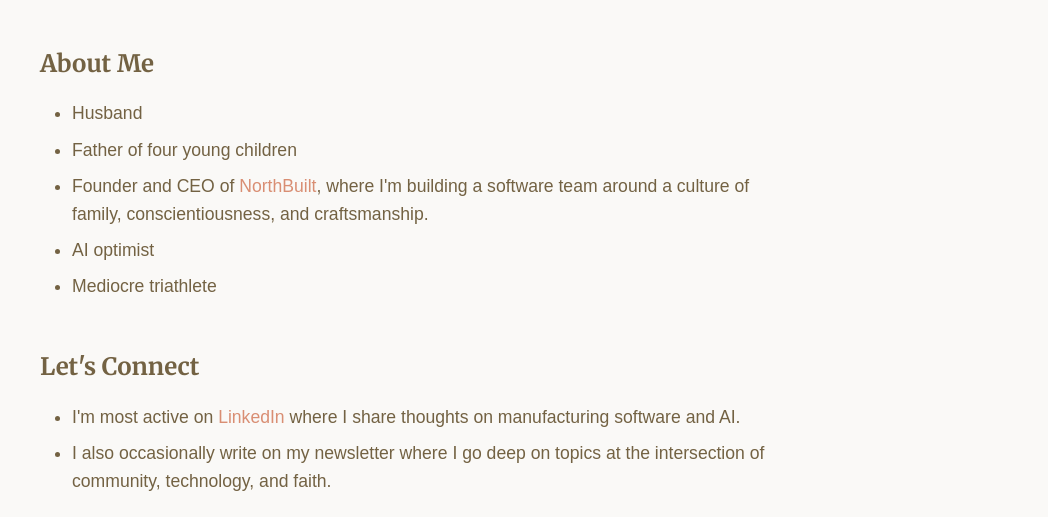
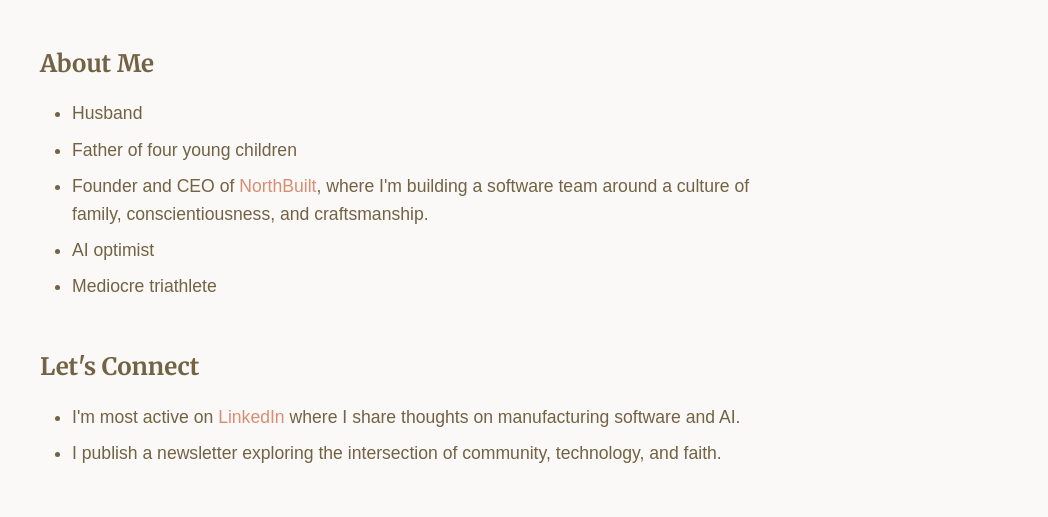
Before and after one commit to cmorbitzer/chrismorbitzer.com, an Eleventy site: page index.md in a window 1280 px wide. Shown: the part 283-800 px from the top of the page, without its empty margins (232-1280 px from the left). Built offline with nearby package versions, Linux system fonts and the light colour scheme; Eleventy itself is replaced by a stand-in of ours; files that its build step writes are made by us from their sources; a web font is replaced by a local one.

Commit message:
copy change

```diff
--- a/index.md
+++ b/index.md
@@ -15,4 +15,4 @@ tagline:
 ## Let's Connect
 
 - I'm most active on [LinkedIn](https://www.linkedin.com/in/chrismorbitzer/) where I share thoughts on manufacturing software and AI.
-- I also occasionally write on my newsletter where I go deep on topics at the intersection of community, technology, and faith.
+- I publish a newsletter exploring the intersection of community, technology, and faith.
```
